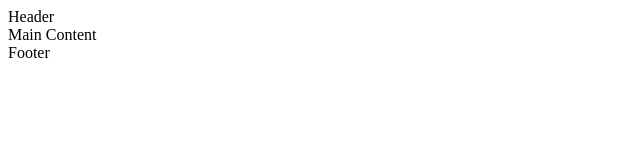
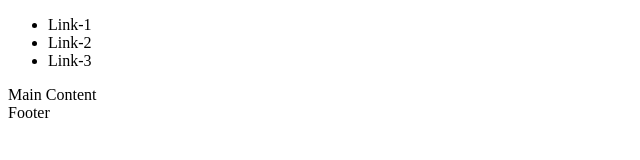
Before and after one commit to z9877969/command_project_record, a plain HTML site: page index.html in a window 1280 px wide. Shown: the whole page, without its empty margins (0-640 px from the left). Drawn offline with Linux system fonts and the light colour scheme.

Commit message:
adds header markup

```diff
--- a/index.html
+++ b/index.html
@@ -8,7 +8,15 @@
 </head>
 
 <body>
-    <header>Header</header>
+    <header>
+	<nav>
+	  <ul>
+	    <li>Link-1</li>
+	    <li>Link-2</li>
+	    <li>Link-3</li>
+	  </ul>
+	</nav>
+    </header>
     <main>Main Content</main>
     <footer>Footer</footer>
 </body>
```
